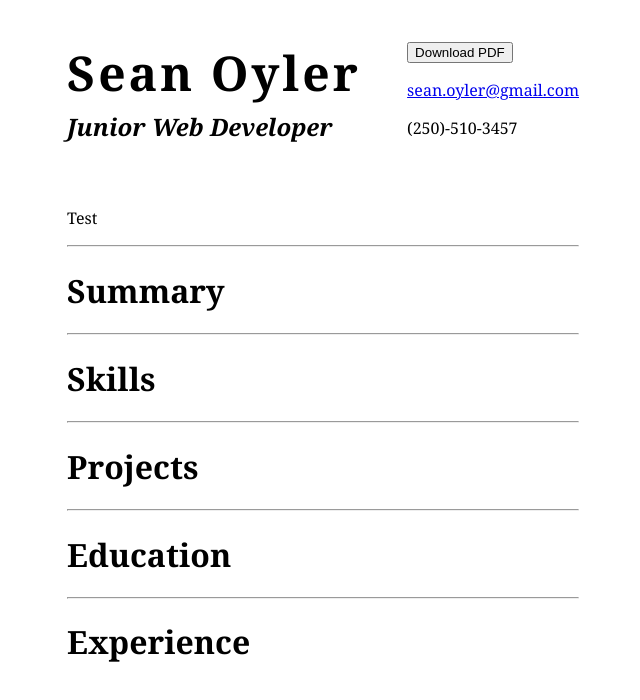
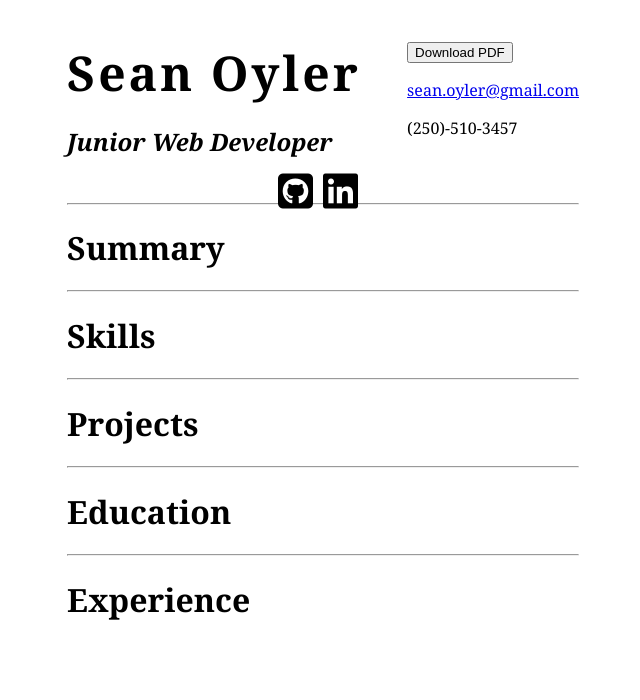
Before and after one commit to xrysen/resume, a React (Create React App) app: page / in a window 1280 px wide. Shown: the top 700 px of the page, without its empty margins (317-957 px from the left). Built offline with nearby package versions, Linux system fonts and the light colour scheme.

Commit message:
Updates style for Header component

```diff
--- a/public/index.html
+++ b/public/index.html
@@ -39,5 +39,6 @@
       To begin the development, run `npm start` or `yarn start`.
       To create a production bundle, use `npm run build` or `yarn build`.
     -->
+    <script src="https://kit.fontawesome.com/0ea910217a.js" crossorigin="anonymous"></script>
   </body>
 </html>
--- a/src/Components/Header.css
+++ b/src/Components/Header.css
@@ -16,18 +16,23 @@
 }
 
 #tag-line {
-  margin-top: -10px;
+ height: 30px;
 }
 
 #tag-line .tag-line {
   position: relative;
-  bottom: 45px;
+  bottom: 40px;
   font-style: italic;
 }
 
+.social {
+  text-align: center;
+  position: relative;
+  bottom: 75px;
+  font-size: 40px;
+}
 
-
-.social {
-  position: relative;
-
+.social a {
+  color: black;
+  margin-right: 10px;
 }
--- a/src/Components/Header.jsx
+++ b/src/Components/Header.jsx
@@ -14,9 +14,19 @@
           <p>(250)-510-3457</p>
         </aside>
       </section>
-      <section id = "tag-line">
+      <section id="tag-line">
         <h2 className="tag-line">Junior Web Developer</h2>
-        <p className="social">Test</p>
+        <p className="social">
+          <a href="https://github.com/xrysen/" target="new">
+            <i className="fab fa-github-square"></i>
+          </a>
+          <a
+            href="https://www.linkedin.com/in/sean-oyler-20337370/"
+            target="new"
+          >
+            <i className="fab fa-linkedin"></i>
+          </a>
+        </p>
       </section>
     </div>
   );
```
Also changed, not shown: public/manifest.json, 1 other file (tests, documents, lock files or other folders).
